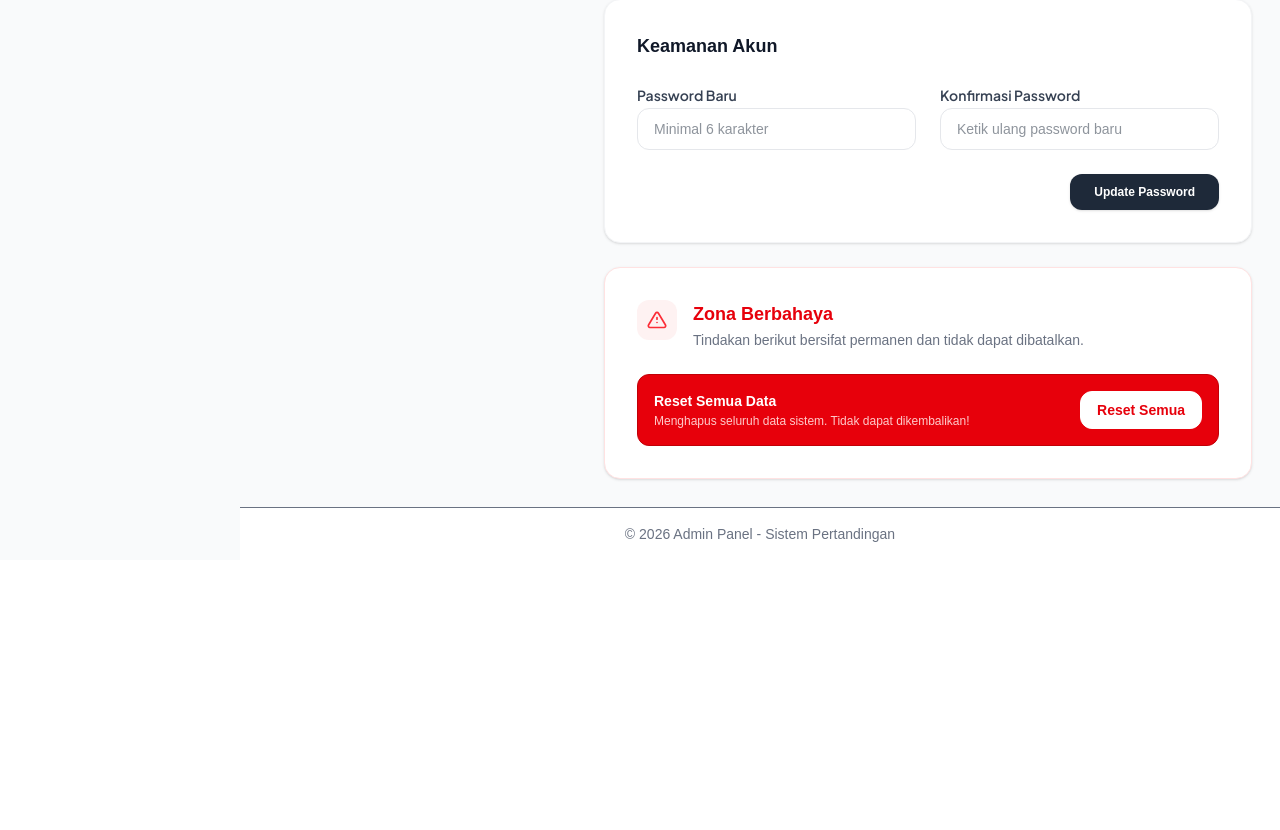
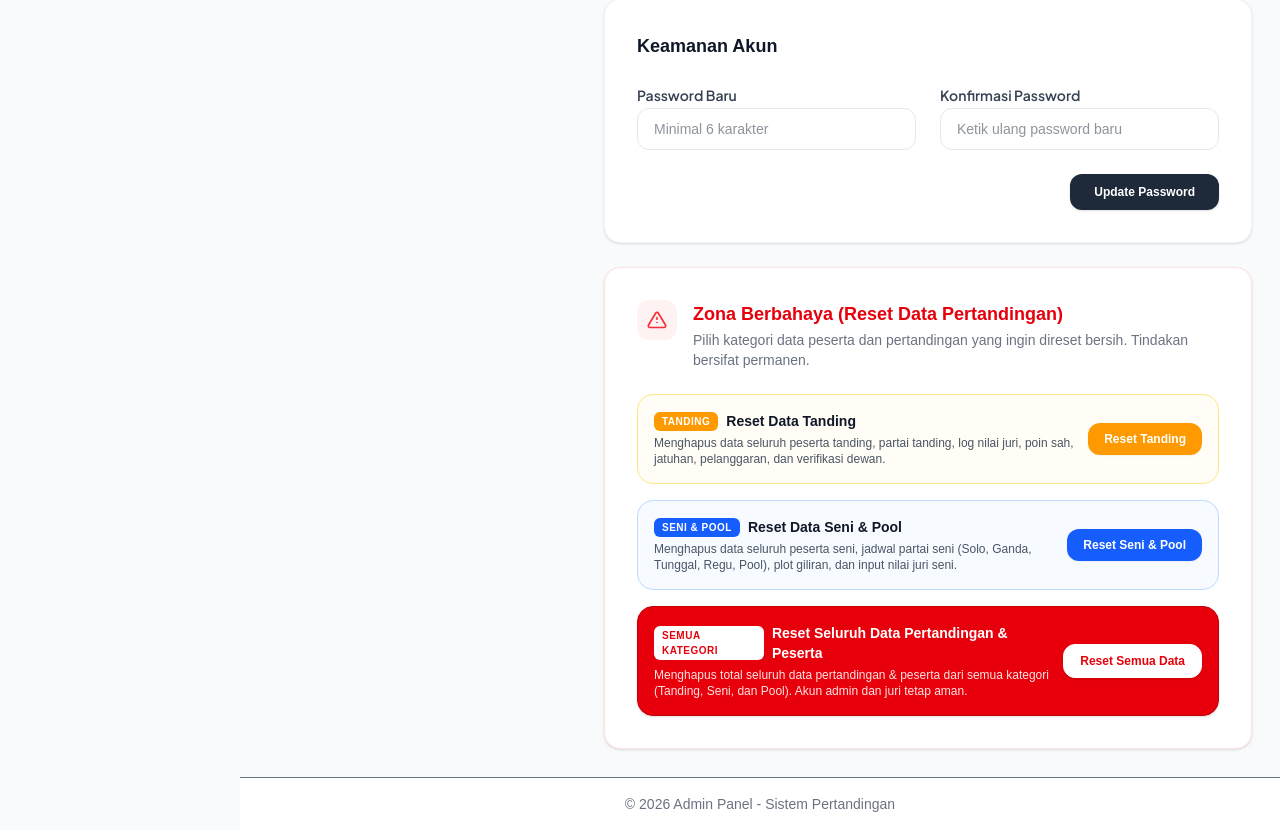
Before and after one commit to rianhz135/scoring-seni, a Laravel app: page /admin/profile in a window 1280 px wide. Shown: the part 1048-1878 px from the top of the page. Before the commit the page ends 1590 px from the top, so only its background shows below. Run offline with Laravel 12, Linux system fonts and the light colour scheme; data comes from the database, SQL or seed files in the repository; data that the repository does not hold is empty; style sheets or scripts are compiled from the project's sources; some libraries are stand-ins or nearby versions; some web fonts are replaced.

Commit message:
update tanding untuk production 2

```diff
--- a/resources/views/pages/admin/profile.blade.php
+++ b/resources/views/pages/admin/profile.blade.php
@@ -276,20 +276,54 @@
                         </svg>
                     </div>
                     <div>
-                        <h3 class="text-lg font-bold text-red-600">Zona Berbahaya</h3>
-                        <p class="text-sm text-gray-500 mt-0.5">Tindakan berikut bersifat permanen dan tidak dapat dibatalkan.</p>
+                        <h3 class="text-lg font-bold text-red-600">Zona Berbahaya (Reset Data Pertandingan)</h3>
+                        <p class="text-sm text-gray-500 mt-0.5">Pilih kategori data peserta dan pertandingan yang ingin direset bersih. Tindakan bersifat permanen.</p>
                     </div>
                 </div>
 
-                <div class="space-y-3">
-                    <div class="flex items-center justify-between p-4 bg-red-600 border border-red-700 rounded-xl">
+                <div class="space-y-4">
+                    {{-- 1. Reset Data Tanding --}}
+                    <div class="flex flex-col sm:flex-row sm:items-center justify-between p-4 bg-amber-50/50 border border-amber-200 rounded-2xl gap-3 hover:border-amber-300 transition-all">
                         <div>
-                            <p class="text-sm font-bold text-white">Reset Semua Data</p>
-                            <p class="text-xs text-red-200 mt-0.5">Menghapus seluruh data sistem. Tidak dapat dikembalikan!</p>
+                            <div class="flex items-center gap-2">
+                                <span class="px-2 py-0.5 rounded-md text-[10px] font-black uppercase bg-amber-500 text-white tracking-wider">TANDING</span>
+                                <p class="text-sm font-bold text-gray-900">Reset Data Tanding</p>
+                            </div>
+                            <p class="text-xs text-gray-600 mt-1">Menghapus data seluruh peserta tanding, partai tanding, log nilai juri, poin sah, jatuhan, pelanggaran, dan verifikasi dewan.</p>
+                        </div>
+                        <button type="button" onclick="konfirmasiReset('tanding')"
+                            class="flex-shrink-0 px-4 py-2 bg-amber-500 hover:bg-amber-600 text-white rounded-xl text-xs font-bold transition-all shadow-xs cursor-pointer">
+                            Reset Tanding
+                        </button>
+                    </div>
+
+                    {{-- 2. Reset Data Seni & Pool --}}
+                    <div class="flex flex-col sm:flex-row sm:items-center justify-between p-4 bg-blue-50/50 border border-blue-200 rounded-2xl gap-3 hover:border-blue-300 transition-all">
+                        <div>
+                            <div class="flex items-center gap-2">
+                                <span class="px-2 py-0.5 rounded-md text-[10px] font-black uppercase bg-blue-600 text-white tracking-wider">SENI & POOL</span>
+                                <p class="text-sm font-bold text-gray-900">Reset Data Seni & Pool</p>
+                            </div>
+                            <p class="text-xs text-gray-600 mt-1">Menghapus data seluruh peserta seni, jadwal partai seni (Solo, Ganda, Tunggal, Regu, Pool), plot giliran, dan input nilai juri seni.</p>
+                        </div>
+                        <button type="button" onclick="konfirmasiReset('seni_pool')"
+                            class="flex-shrink-0 px-4 py-2 bg-blue-600 hover:bg-blue-700 text-white rounded-xl text-xs font-bold transition-all shadow-xs cursor-pointer">
+                            Reset Seni & Pool
+                        </button>
+                    </div>
+
+                    {{-- 3. Reset Semua Data --}}
+                    <div class="flex flex-col sm:flex-row sm:items-center justify-between p-4 bg-red-600 border border-red-700 rounded-2xl gap-3 shadow-sm">
+                        <div>
+                            <div class="flex items-center gap-2">
+                                <span class="px-2 py-0.5 rounded-md text-[10px] font-black uppercase bg-white text-red-600 tracking-wider">SEMUA KATEGORI</span>
+                                <p class="text-sm font-bold text-white">Reset Seluruh Data Pertandingan & Peserta</p>
+                            </div>
+                            <p class="text-xs text-red-100 mt-1">Menghapus total seluruh data pertandingan & peserta dari semua kategori (Tanding, Seni, dan Pool). Akun admin dan juri tetap aman.</p>
                         </div>
                         <button type="button" onclick="konfirmasiReset('semua')"
-                            class="flex-shrink-0 ml-4 px-4 py-2 bg-white border border-white text-red-600 hover:bg-red-800 hover:text-white hover:border-red-800 rounded-xl text-sm font-bold transition-all cursor-pointer">
-                            Reset Semua
+                            class="flex-shrink-0 px-4 py-2 bg-white text-red-600 hover:bg-red-800 hover:text-white rounded-xl text-xs font-black transition-all shadow-sm cursor-pointer border border-white">
+                            Reset Semua Data
                         </button>
                     </div>
                 </div>
@@ -301,13 +335,15 @@
     <script src="{{ asset('js/sweetalert2.all.min.js') }}"></script>
     <script>
         const resetRoutes = {
-            semua:  '{{ route("admin.reset.semua") }}',
+            tanding:   '{{ route("admin.reset.tanding") }}',
+            seni_pool: '{{ route("admin.reset.seni.pool") }}',
+            semua:     '{{ route("admin.reset.semua") }}',
         };
 
         const resetLabels = {
-            nilai:  'semua data nilai juri',
-            partai: 'semua data partai',
-            semua:  'SELURUH DATA SISTEM',
+            tanding:   'seluruh data peserta & partai TANDING',
+            seni_pool: 'seluruh data peserta & partai SENI (Solo, Ganda, Tunggal, Regu, Pool)',
+            semua:     'SELURUH DATA PERTANDINGAN & PESERTA (Tanding, Seni & Pool)',
         };
 
         function konfirmasiReset(tipe) {
--- a/routes/web.php
+++ b/routes/web.php
@@ -134,6 +134,13 @@ Route::prefix('admin')
         Route::post('/profile/display', [ProfileController::class, 'updateDisplay'])->name('profile.update-display');
         Route::post('/profile/update', [ProfileController::class, 'updateProfile'])->name('profile.update');
         Route::post('/profile/password', [ProfileController::class, 'updatePassword'])->name('profile.password');
+
+        // Reset Data Routes
+        Route::prefix('reset')->name('reset.')->group(function () {
+            Route::post('/tanding', [\App\Http\Controllers\Admin\ResetController::class, 'resetTanding'])->name('tanding');
+            Route::post('/seni-pool', [\App\Http\Controllers\Admin\ResetController::class, 'resetSeniPool'])->name('seni.pool');
+            Route::post('/semua', [\App\Http\Controllers\Admin\ResetController::class, 'resetSemua'])->name('semua');
+        });
 
 
         // ROUTE UNTUK LAYAR DISPLAY PROYEKTOR / PENONTON
@@ -368,8 +375,6 @@ Route::get('/juri/dashboard', function () {
 
 })->name('juri.dashboard');
 
-
-Route::post('/admin/reset/semua', [\App\Http\Controllers\Admin\ResetController::class, 'resetSemua'])->name('admin.reset.semua');
 // 2. Route Halaman Utama Juri (Hanya butuh nomor Juri, misal: /juri/solo/1)
 Route::get('/juri/solo/{no_juri}', function ($no_juri) {
 
```
Also changed, not shown: app/Http/Controllers/Admin/ResetController.php (+124 -29 lines).
